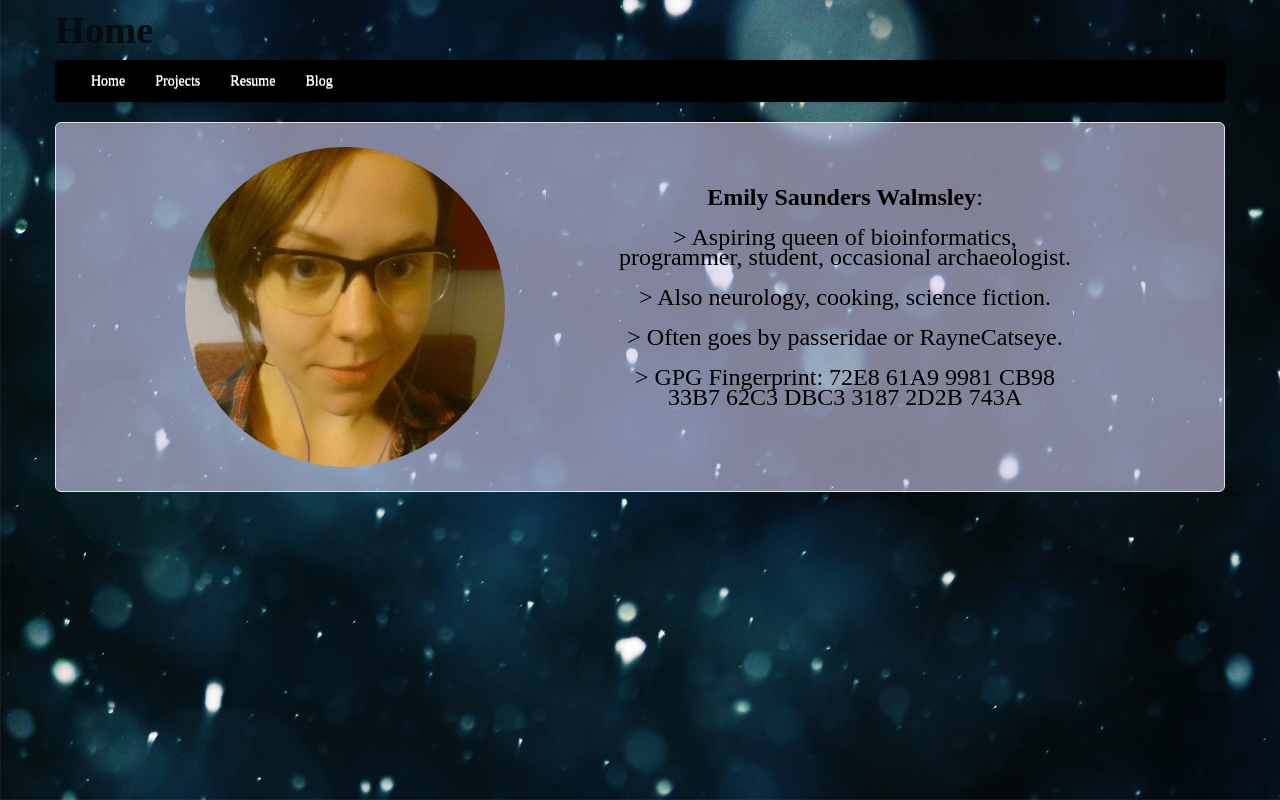
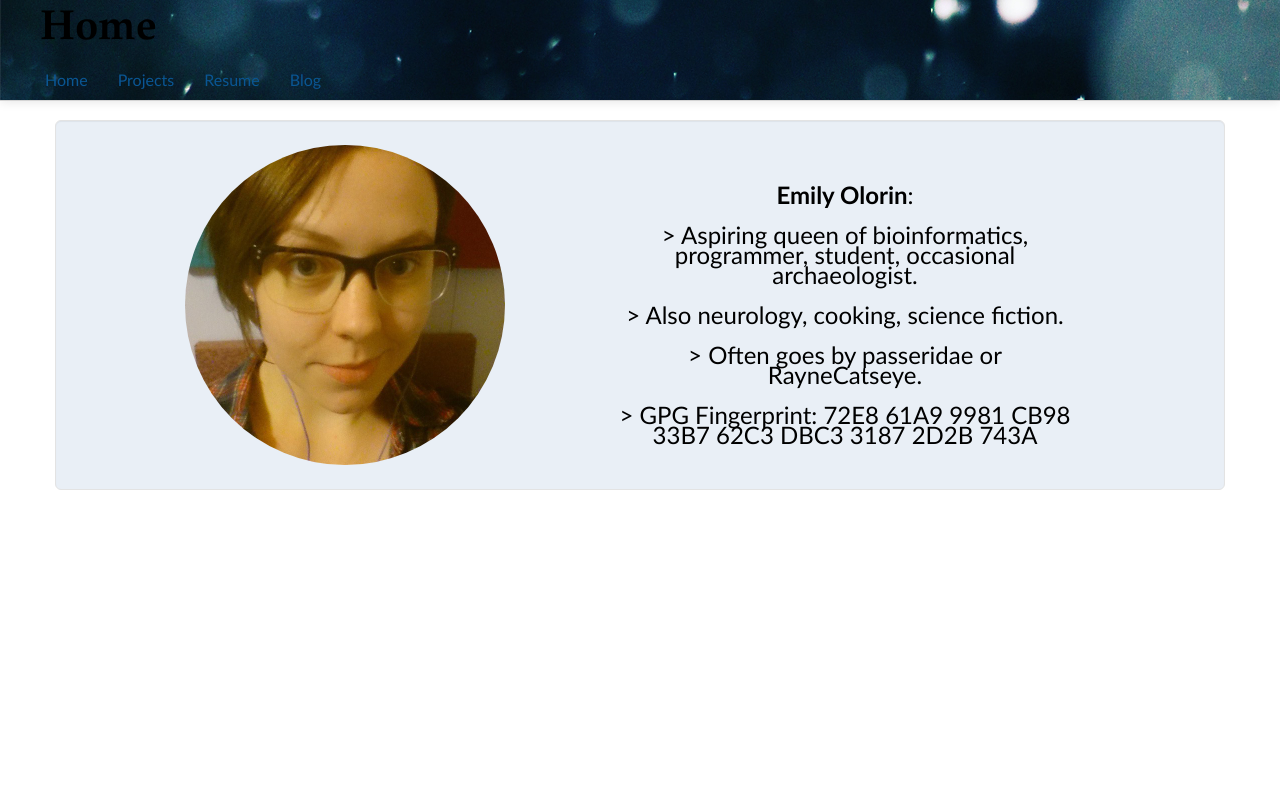
Before and after one commit to RayneCatseye/homepage, a Flask app: page / in a window 1280 px wide. Run offline with Flask 2, Linux system fonts and the light colour scheme.

Commit message:
Altered CSS and changed name

```diff
--- a/app/templates/base.html
+++ b/app/templates/base.html
@@ -7,39 +7,50 @@
   <link href="/static/css/bootstrap-responsive.css" rel="stylesheet">
   <style>
     .navbar-inner {
-      background-color: #000000;
-      border-color: #000000;
-      background-image: none;
+      background-image: url("../static/img/SparkleBackground.jpg");
+    }
+
+    .navbar .nav {
+      padding-left: 30px;
     }
 
     .navbar .nav > li > a {
-      color: #ffffff;
+      color: #0A5693;
+      text-shadow: none;
+      font-size: 16px;
     }
 
     .navbar .nav > li > a:focus,
     .navbar .nav > li > a:hover {
       background-color: #040c0f;
-      color: #ffffff;
     }
 
     body {
-      background-image: url("../static/img/SparkleBackground.jpg");
+      padding-top: 120px;
+      background-color: #FFFFFF
       background-size: 100%;
       color: #000000;
-      font-family: -webkit-pictograph;
+      font-family: 'Gudea', 'Gill Sans', 'Arial';
+    }
+
+    @media screen and (max-width: 768px) {
+      body { padding-top: 0px; }
     }
 
     .well {
-      background: rgba(213, 209, 242, 0.6);
+      background-color: #E9EFF6;
     }
 
     a {
-      color: #582536;
+      color: #0A5693;
     }
 
     h1 {
-      color: #060b0f;
-      border-color: #ffffff;
+      padding-left: 40px;
+      color: #000000;
+      font-family: 'Alegreya SC', 'Garamond', 'Georgia';
+      font-size: 42px;
+      line-height: 40px;
     }
 
     #homepage-container {
@@ -93,26 +104,13 @@
     .panel-title {
       font-size: 20px;
     }
-
-    ::-moz-selection { /* Code for Firefox */
-      background: #653449;
-    }
-
-    ::selection {
-      background: #653449;
-    }
   </style>
 </head>
 <body>
   <div class="container">
-  {% if title %}
-  <title>{{title}}</title>
-  {% else %}
-  <title>Emily Saunders Walmsley</title>
-  {% endif %}
-  <h1>{{title}}</h1>
-  <div class="navbar navbar-default">
+  <div class="navbar navbar-default navbar-fixed-top">
     <div class="navbar-inner">
+       <h1>{{title}}</h1>
        <ul class="nav">
          <li><a href="/">Home</a></li>
          <li><a href="/projects">Projects</a></li>
--- a/app/templates/index.html
+++ b/app/templates/index.html
@@ -8,7 +8,7 @@
           </div>
           <br>
           <div class="span5"><br>
-            <p><strong> Emily Saunders Walmsley</strong>:
+            <p><strong> Emily Olorin</strong>:
               <br><br>> Aspiring queen of bioinformatics, programmer, student, occasional archaeologist.
               <br><br>> Also neurology, cooking, science fiction.
               <br><br>> Often goes by passeridae or RayneCatseye.
```
